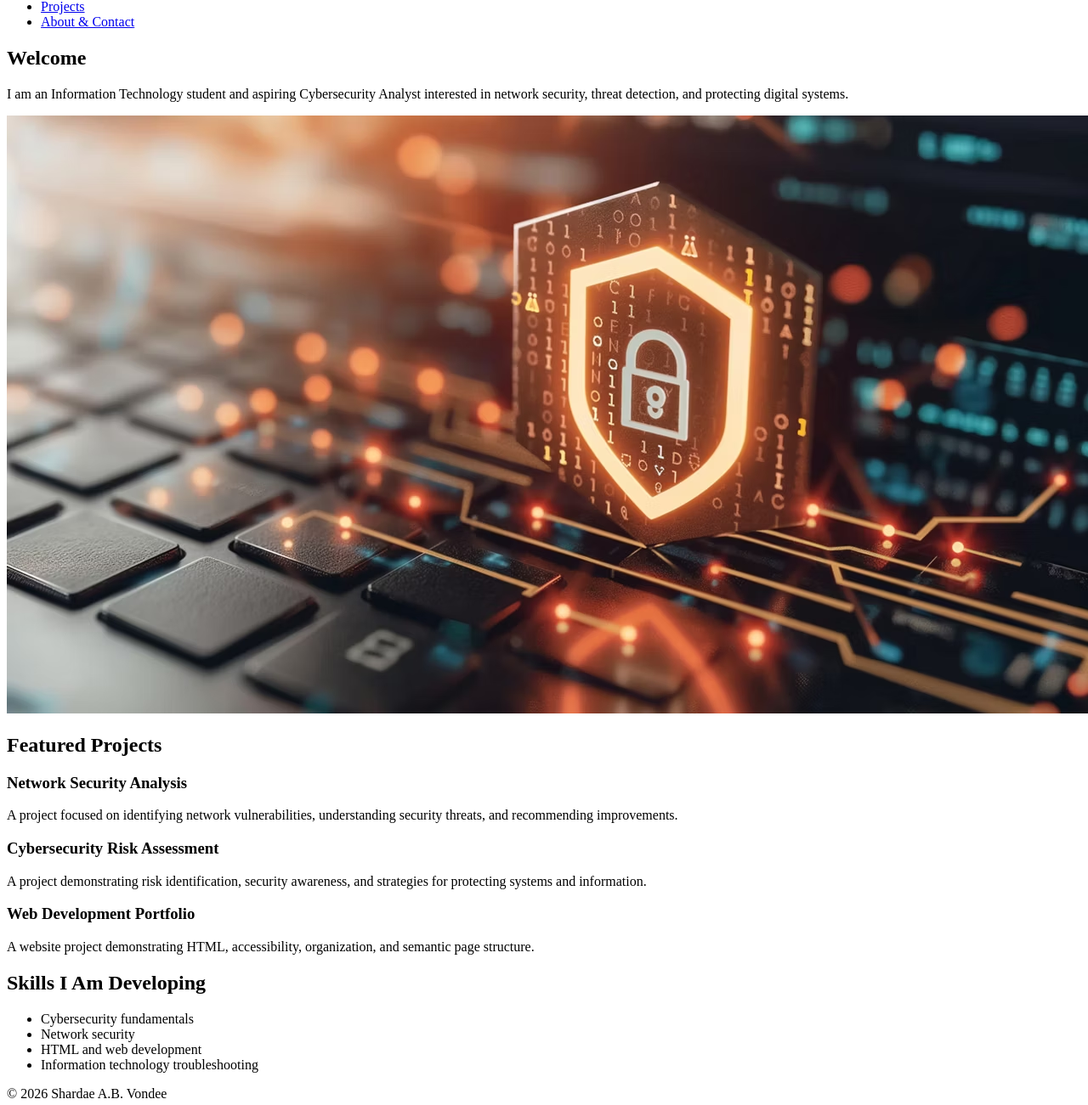
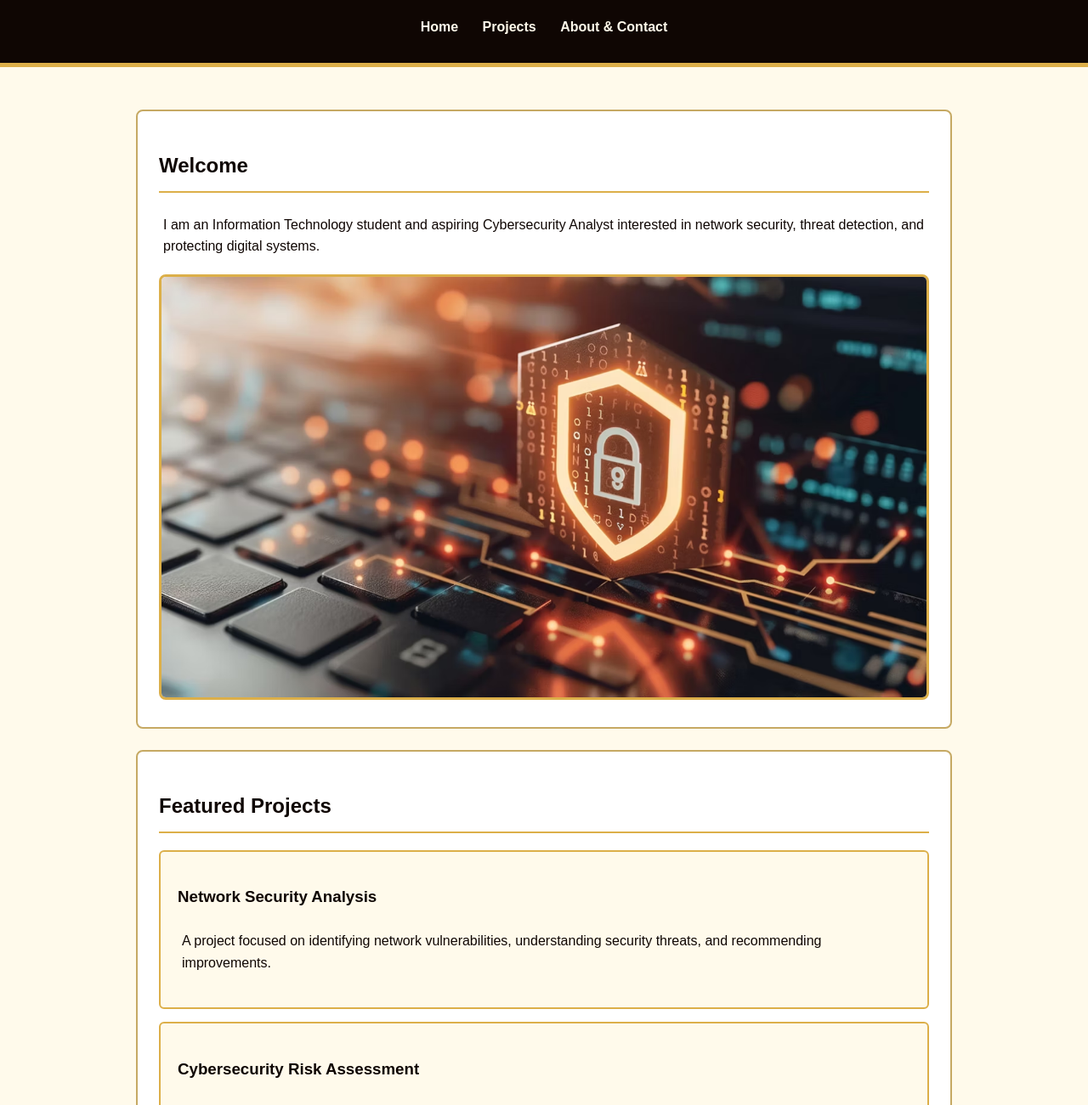
Before and after one commit to SjABellV/homework, a plain HTML site: page index.html in a window 1280 px wide. Shown: the part 99-1400 px from the top of the page at 85% size. Drawn offline with Linux system fonts and the light colour scheme.

Commit message:
StylingYourPage

```diff
--- /dev/null
+++ b/css/style.css
@@ -0,0 +1,119 @@
+/* Universal Selector and Box Sizing */
+* {
+    box-sizing: border-box;
+}
+
+/* Type Selectors */
+body {
+    font-family: Arial, sans-serif;
+    background-color: #FFFAEB;
+    color: #0F0603;
+    margin: 0;
+    line-height: 1.6;
+}
+
+header {
+    background-color: #0F0603;
+    color: #FFFAEB;
+    padding: 25px;
+    text-align: center;
+    border-bottom: 5px solid #DCAF49;
+}
+
+h1 {
+    font-size: 32px;
+    margin-bottom: 15px;
+}
+
+h2 {
+    color: #0F0603;
+    border-bottom: 2px solid #DCAF49;
+    padding-bottom: 10px;
+    margin-top: 20px;
+}
+
+h3 {
+    color: #0F0603;
+}
+
+p {
+    margin: 15px 0;
+    padding: 5px;
+}
+
+nav ul {
+    list-style: none;
+    padding: 0;
+    margin: 15px 0 0;
+}
+
+nav li {
+    display: inline-block;
+    margin: 5px 12px;
+}
+
+nav a {
+    color: #FFFAEB;
+    text-decoration: none;
+    font-weight: bold;
+}
+
+nav a:hover,
+nav a:focus-visible {
+    color: #DCAF49;
+    text-decoration: underline;
+}
+
+main {
+    max-width: 1000px;
+    margin: 30px auto;
+    padding: 20px;
+}
+
+section {
+    background-color: #FFFFFF;
+    margin-bottom: 25px;
+    padding: 25px;
+    border: 2px solid #C6A963;
+    border-radius: 8px;
+}
+
+article {
+    background-color: #FFFAEB;
+    padding: 20px;
+    margin: 15px 0;
+    border-left: 5px solid #DCAF49;
+}
+
+img {
+    max-width: 100%;
+    height: auto;
+    border: 3px solid #DCAF49;
+    border-radius: 8px;
+}
+
+/* Class Selector */
+.featured-project {
+    background-color: #FFFAEB;
+    padding: 20px;
+    margin: 15px 0;
+    border: 2px solid #DCAF49;
+    border-radius: 6px;
+}
+
+/* ID Selector */
+#skills {
+    background-color: #F8EBC9;
+    padding: 25px;
+    margin-top: 25px;
+    border: 2px solid #C6A963;
+}
+
+/* Footer */
+footer {
+    background-color: #0F0603;
+    color: #FFFAEB;
+    text-align: center;
+    padding: 20px;
+    margin-top: 30px;
+}
--- a/index.html
+++ b/index.html
@@ -5,7 +5,8 @@
     <meta charset="UTF-8">
     <meta name="viewport" content="width=device-width, initial-scale=1.0">
     <title>Cybersecurity Portfolio</title>
-</head>
+    <link rel="stylesheet" href="css/style.css">
+   </head>
 
 <body>
 
@@ -41,7 +42,7 @@
         <section>
             <h2>Featured Projects</h2>
 
-            <article>
+            <article class="featured-project">
                 <h3>Network Security Analysis</h3>
                 <p>
                     A project focused on identifying network vulnerabilities,
@@ -49,7 +50,7 @@
                 </p>
             </article>
 
-            <article>
+            <article class="featured-project">
                 <h3>Cybersecurity Risk Assessment</h3>
                 <p>
                     A project demonstrating risk identification, security awareness,
@@ -57,7 +58,7 @@
                 </p>
             </article>
 
-            <article>
+            <article class="featured-project">
                 <h3>Web Development Portfolio</h3>
                 <p>
                     A website project demonstrating HTML, accessibility,
@@ -66,7 +67,7 @@
             </article>
         </section>
 
-        <section>
+        <section id="skills">
             <h2>Skills I Am Developing</h2>
 
             <ul>
```
